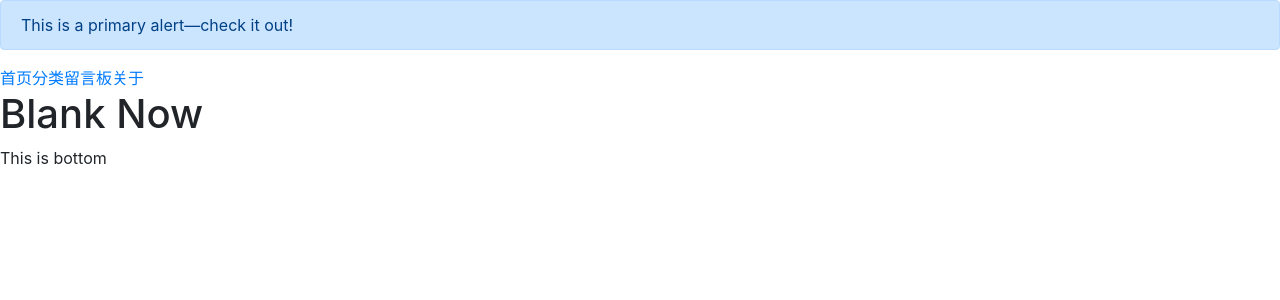
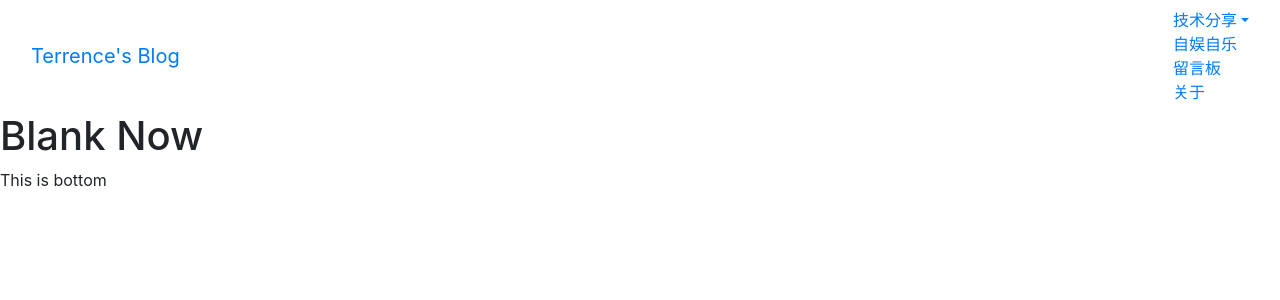
Before and after one commit to cq91616/mysite, a Django app: page / in a window 1280 px wide. Shown: the top 300 px of the page. Run offline with Django 3.2, Linux system fonts and the light colour scheme; some libraries are stand-ins or nearby versions.

Commit message:
base.html + bootstrap

```diff
--- a/myblog/templates/_top.html
+++ b/myblog/templates/_top.html
@@ -10,15 +10,44 @@
     <meta name="viewport" content="width=device-width, initial-scale=1, shrink-to-fit=no">
 </head>
 <body>
-    <div class="alert alert-primary" role="alert">
-  This is a primary alert—check it out!
+<nav class="navbar navbar-default" role="navigation">
+    <div class="container-fluid">
+        <div class="navbar-header">
+            <a href="#" class="navbar-brand">Terrence's Blog</a>
+        </div>
+
+        <div>
+            <ul class="nav navbar-nav">
+                <li class="dropdown">
+                    <a href="#" class="dropdown-toggle" data-toggle="dropdown">技术分享</a>
+                    <b class="caret"></b>
+                    <ul class="dropdown-menu">
+                        <li><a href="#">前端</a></li>
+                        <li><a href="#">安全</a></li>
+                        <li><a href="#">后端</a></li>
+                        <li><a href="#">测试</a></li>
+                        <li><a href="#">其他</a></li>
+                    </ul>
+                </li>
+                <li><a href="#">自娱自乐</a></li>
+                <li><a href="#">留言板</a></li>
+                <li><a href="#">关于</a></li>
+
+            </ul>
+        </div>
+
+
+
+
+
+
+
     </div>
-    <ul class="nav nav-pills">
-        <li><a href="#">首页</a></li>
-        <li><a href="#">分类</a></li>
-        <li><a href="#">留言板</a></li>
-        <li><a href="#">关于</a></li>
-    </ul>
+
+
+
+
+</nav>
 
 
 </body>
```
